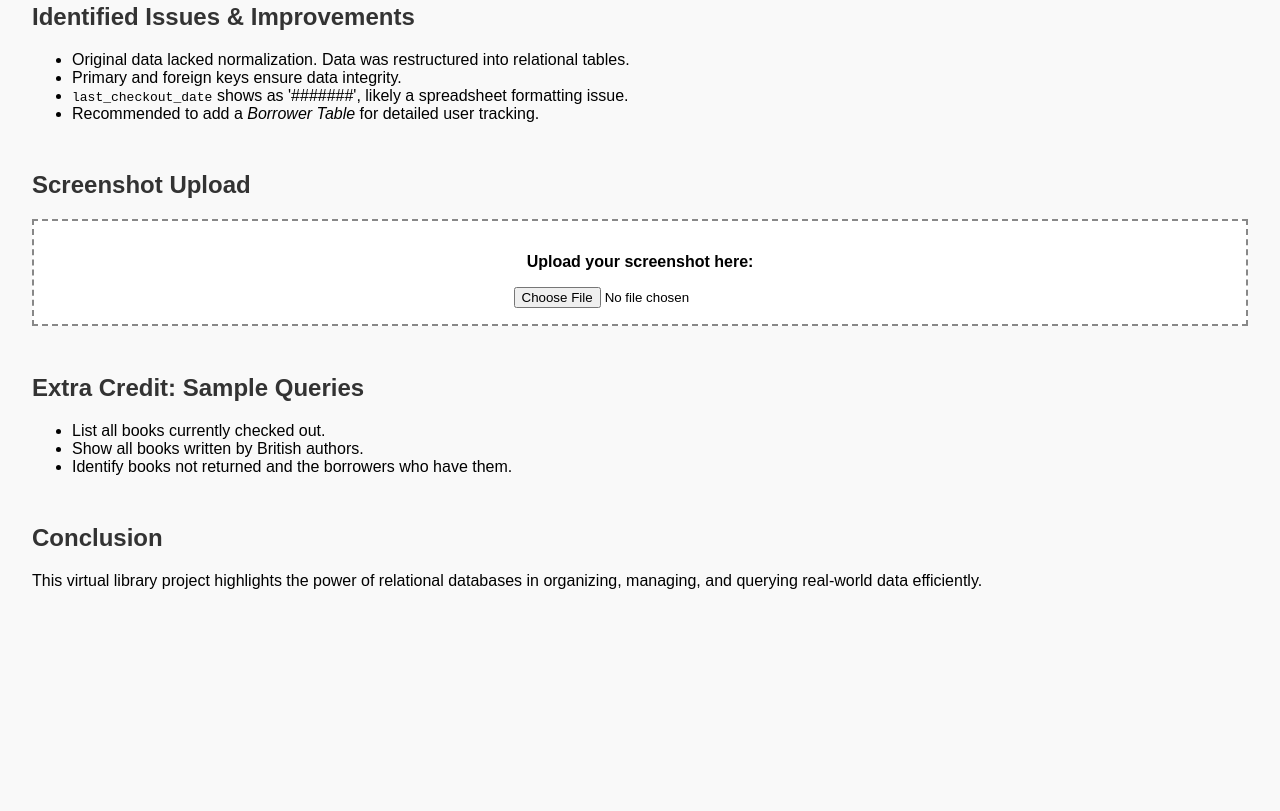
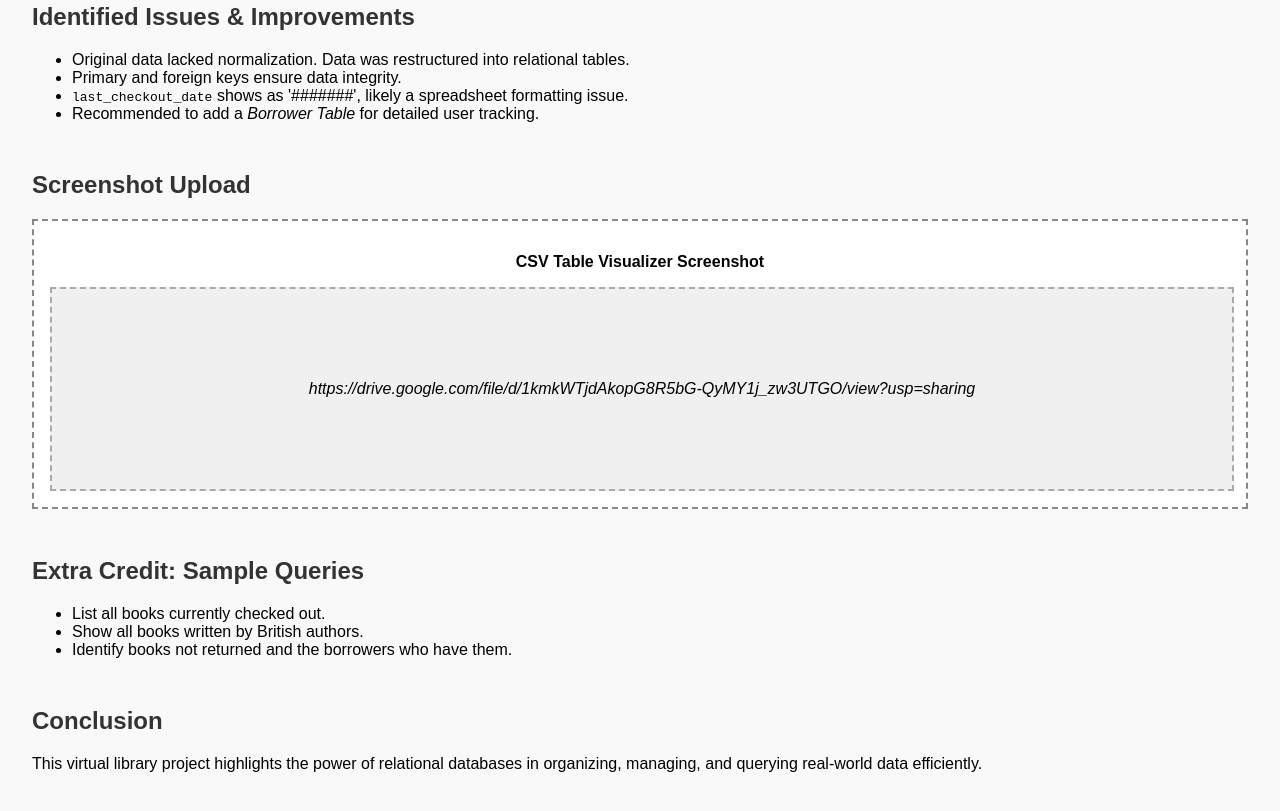
Before and after one commit to sarjukharel/library, a plain HTML site: page index.html in a window 1280 px wide. Shown: the part 1775-2586 px from the top of the page. Before the commit the page ends 2413 px from the top, so only its background shows below. Drawn offline with Linux system fonts and the light colour scheme.

Commit message:
Update index.html

```diff
--- a/index.html
+++ b/index.html
@@ -98,13 +98,15 @@
     </ul>
   </section>
 
-  <section>
-    <h2>Screenshot Upload</h2>
-    <div class="upload-box">
-      <p><strong>Upload your screenshot here:</strong></p>
-      <input type="file" accept="image/*">
+ <section>
+  <h2>Screenshot Upload</h2>
+  <div class="upload-box">
+    <p><strong>CSV Table Visualizer Screenshot</strong></p>
+    <div style="width: 100%; height: 200px; border: 2px dashed #aaa; background-color: #f0f0f0; display: flex; align-items: center; justify-content: center;">
+      <em>https://drive.google.com/file/d/1kmkWTjdAkopG8R5bG-QyMY1j_zw3UTGO/view?usp=sharing</em>
     </div>
-  </section>
+  </div>
+</section>
 
   <section>
     <h2>Extra Credit: Sample Queries</h2>
```
